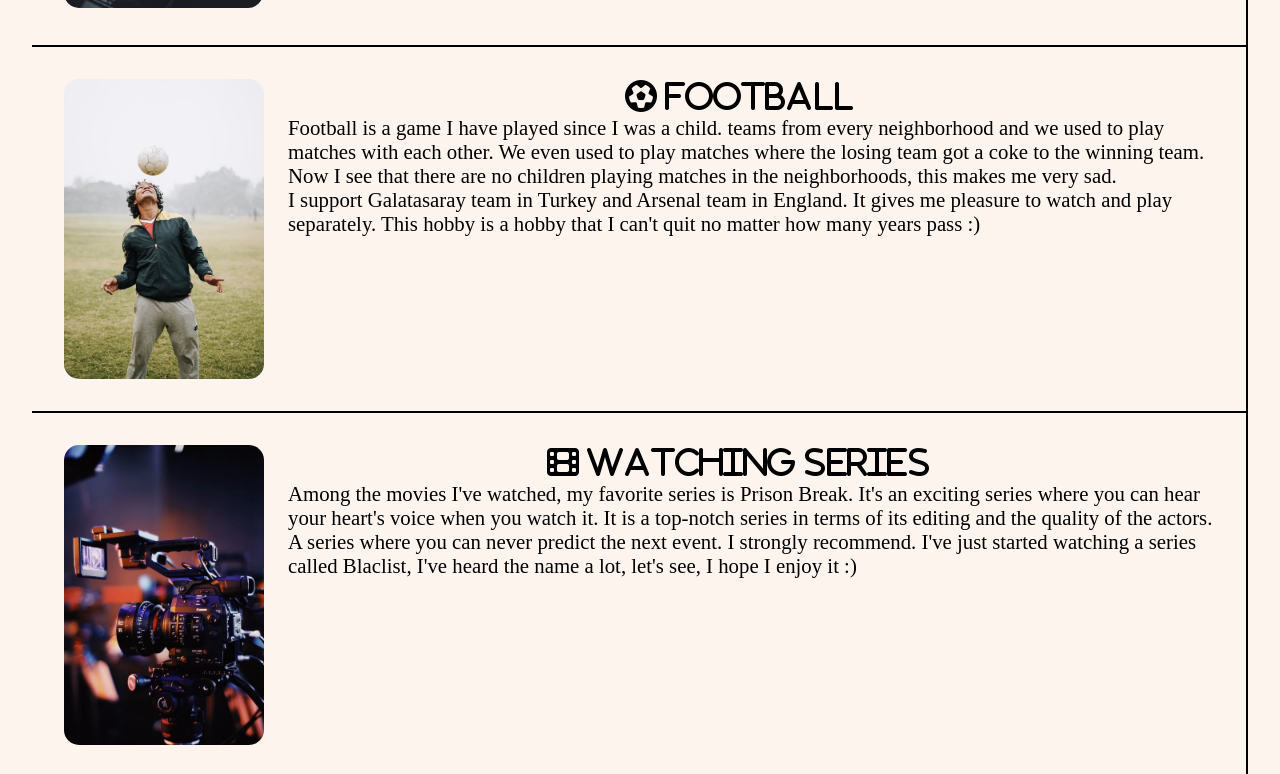
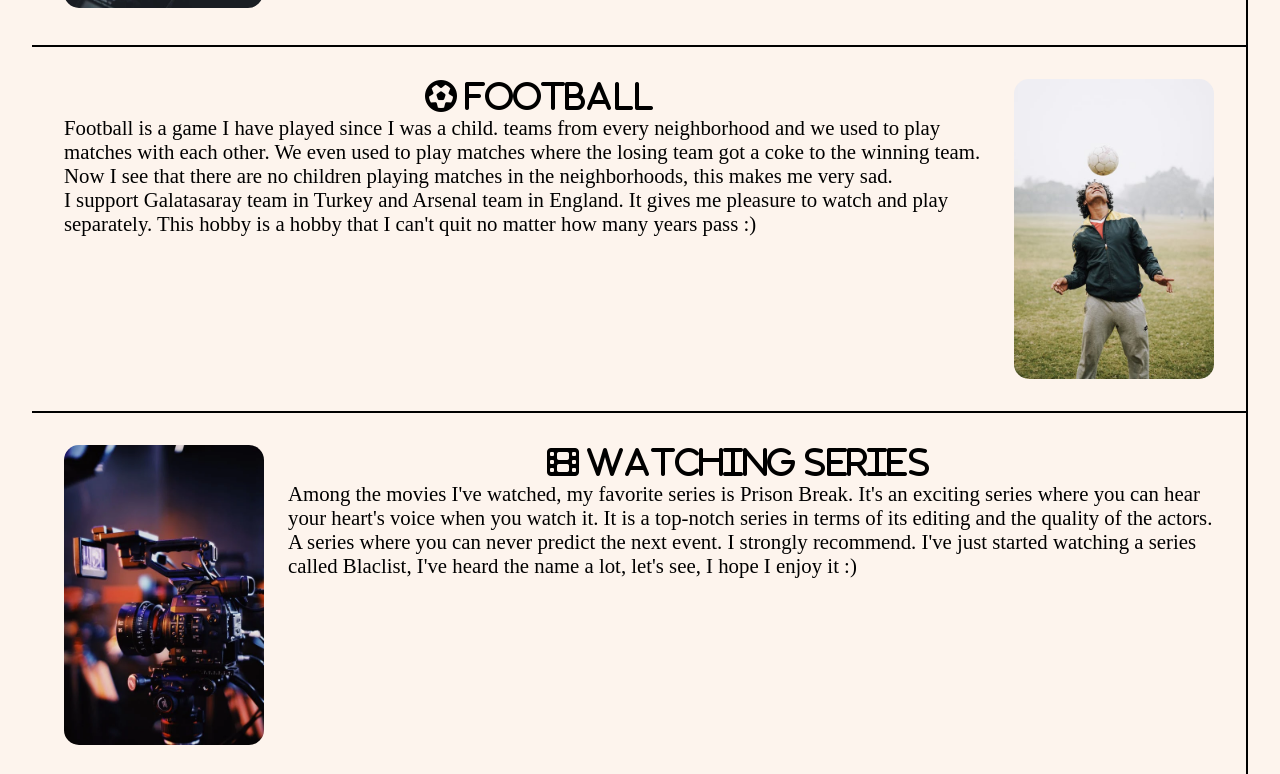
Before and after one commit to keremclp/BlogWebsite, a plain HTML site: page index.html in a window 1280 px wide. Shown: the part 1358-2132 px from the top of the page. Drawn offline with Linux system fonts and the light colour scheme; a web font is replaced by a local one.

Commit message:
Update main.css

```diff
--- a/main.css
+++ b/main.css
@@ -157,7 +157,15 @@ div {
     align-items: center;
     justify-content: center;
 }
+.hobbies .hobbie:nth-child(3){
+    display: flex;
+    flex-direction: row-reverse;
+}
+.hobbies .hobbie:nth-child(3) p{
+    margin-left: 0;
+    margin-right: 1.5rem;
 
+}
 .hobbies .hobbie .photo .own{
     padding: 1rem;
     border-radius: 2rem;
```
